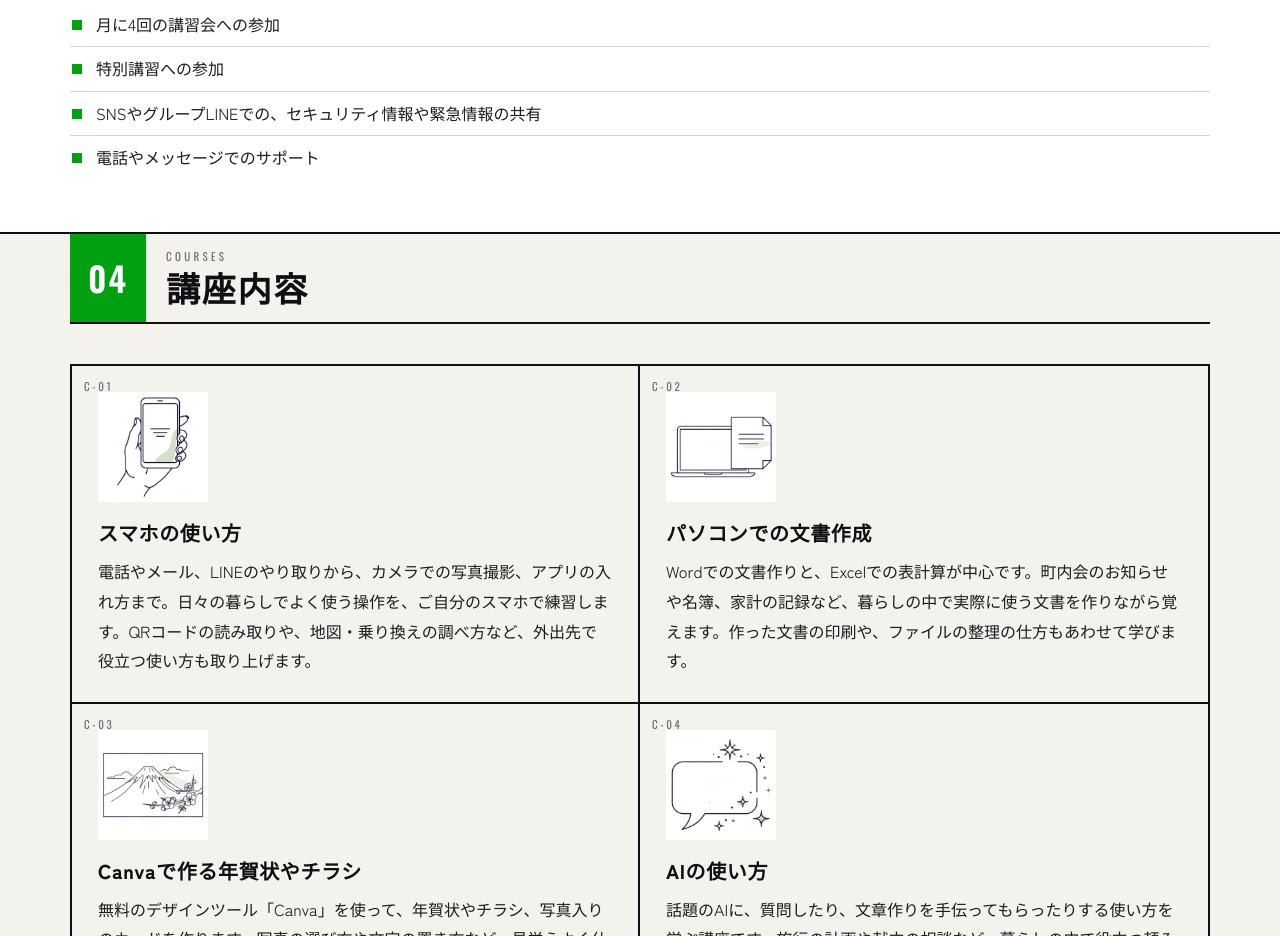
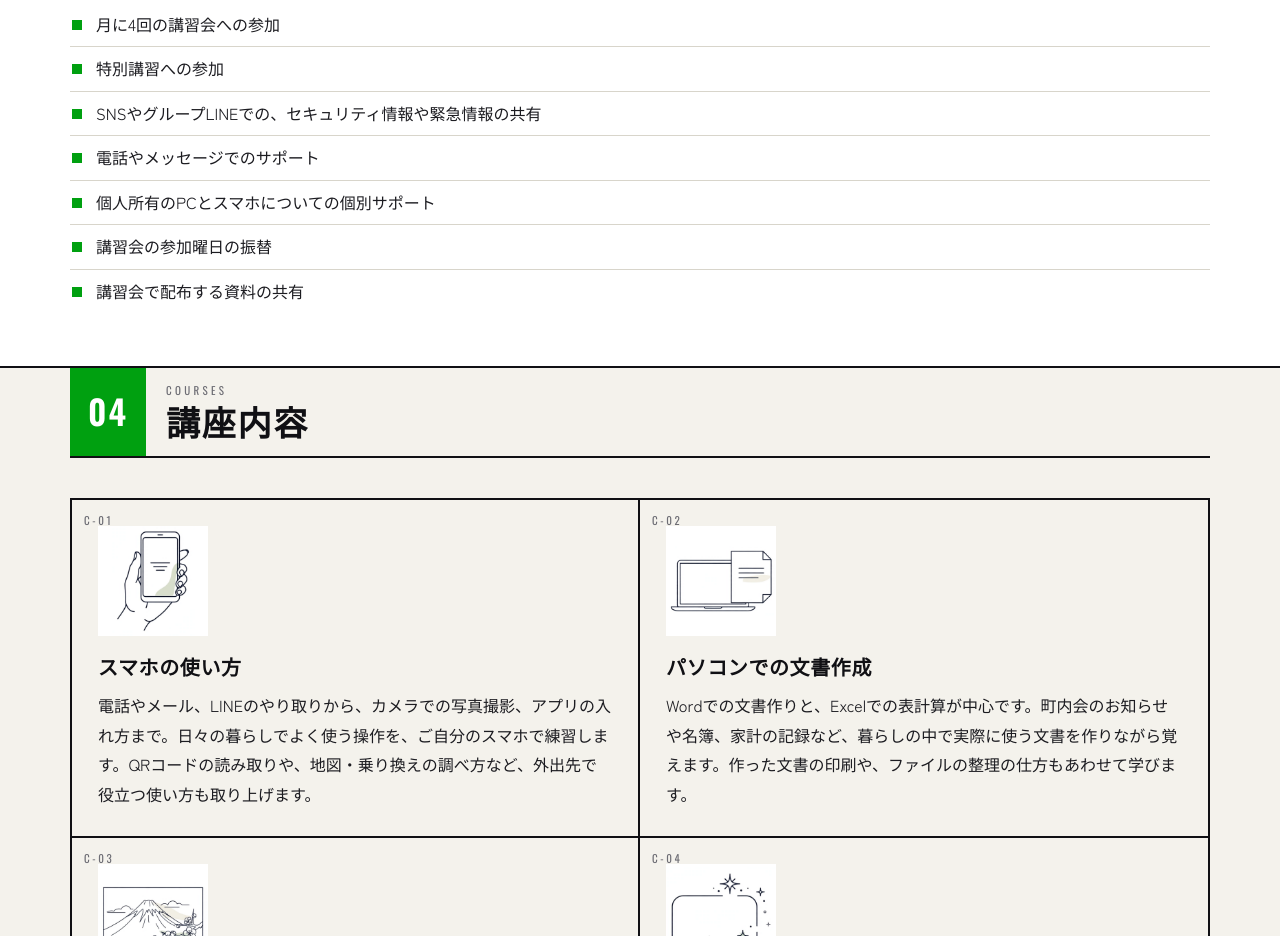
Before and after one commit to yoshibi/eru-it, a plain HTML site: page design-b.html in a window 1280 px wide. Shown: the part 3980-4916 px from the top of the page. Drawn offline with nearby package versions, Linux system fonts and the light colour scheme.

Commit message:
料金セクションの月会費に含まれる項目を7項目に更新

```diff
--- a/design-b.html
+++ b/design-b.html
@@ -359,6 +359,9 @@
           <li>特別講習への参加</li>
           <li>SNSやグループLINEでの、セキュリティ情報や緊急情報の共有</li>
           <li>電話やメッセージでのサポート</li>
+          <li>個人所有のPCとスマホについての個別サポート</li>
+          <li>講習会の参加曜日の振替</li>
+          <li>講習会で配布する資料の共有</li>
         </ul>
       </div>
     </div>
```
Also changed, not shown: index.html (+3 -0 lines).
